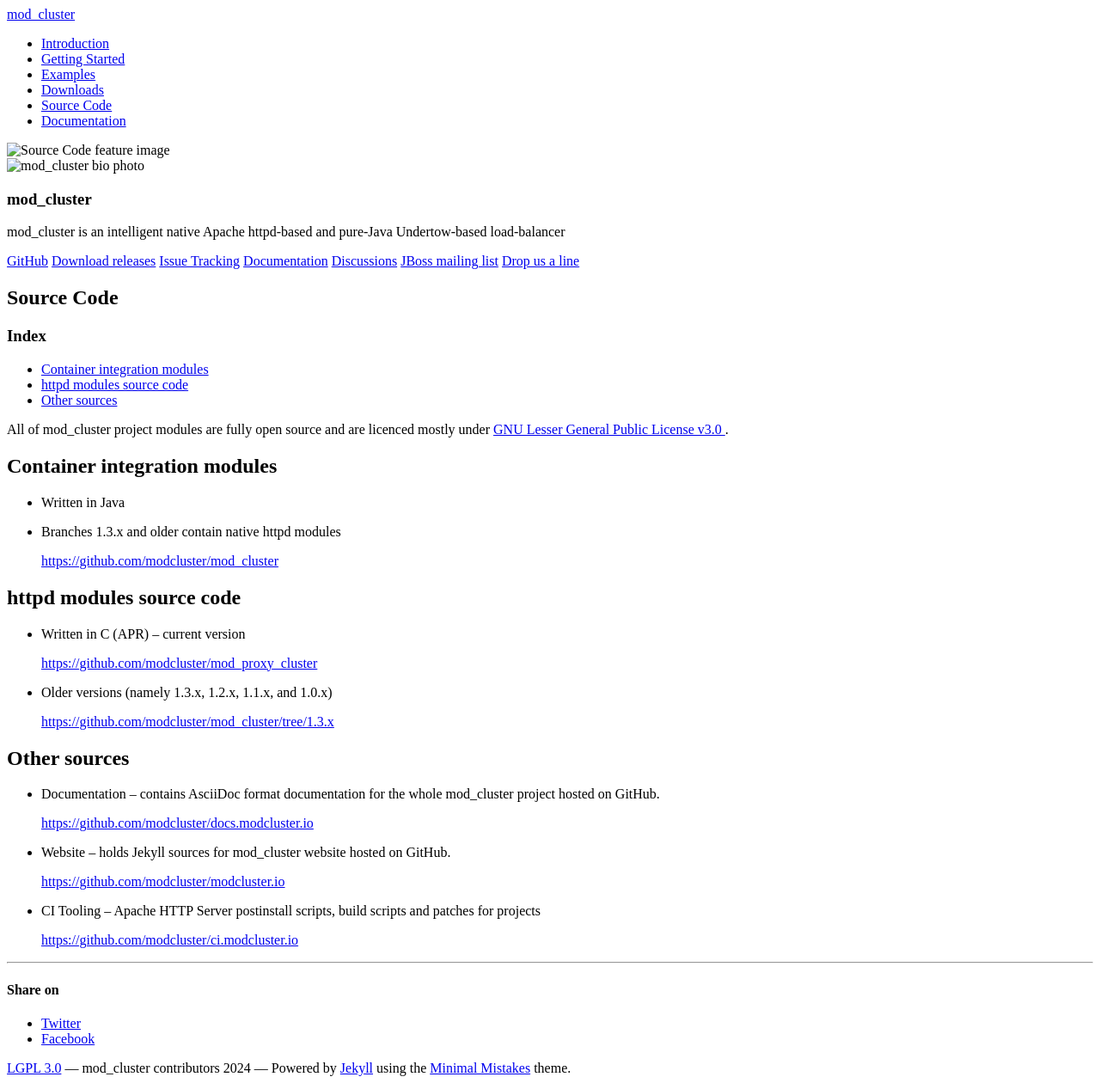
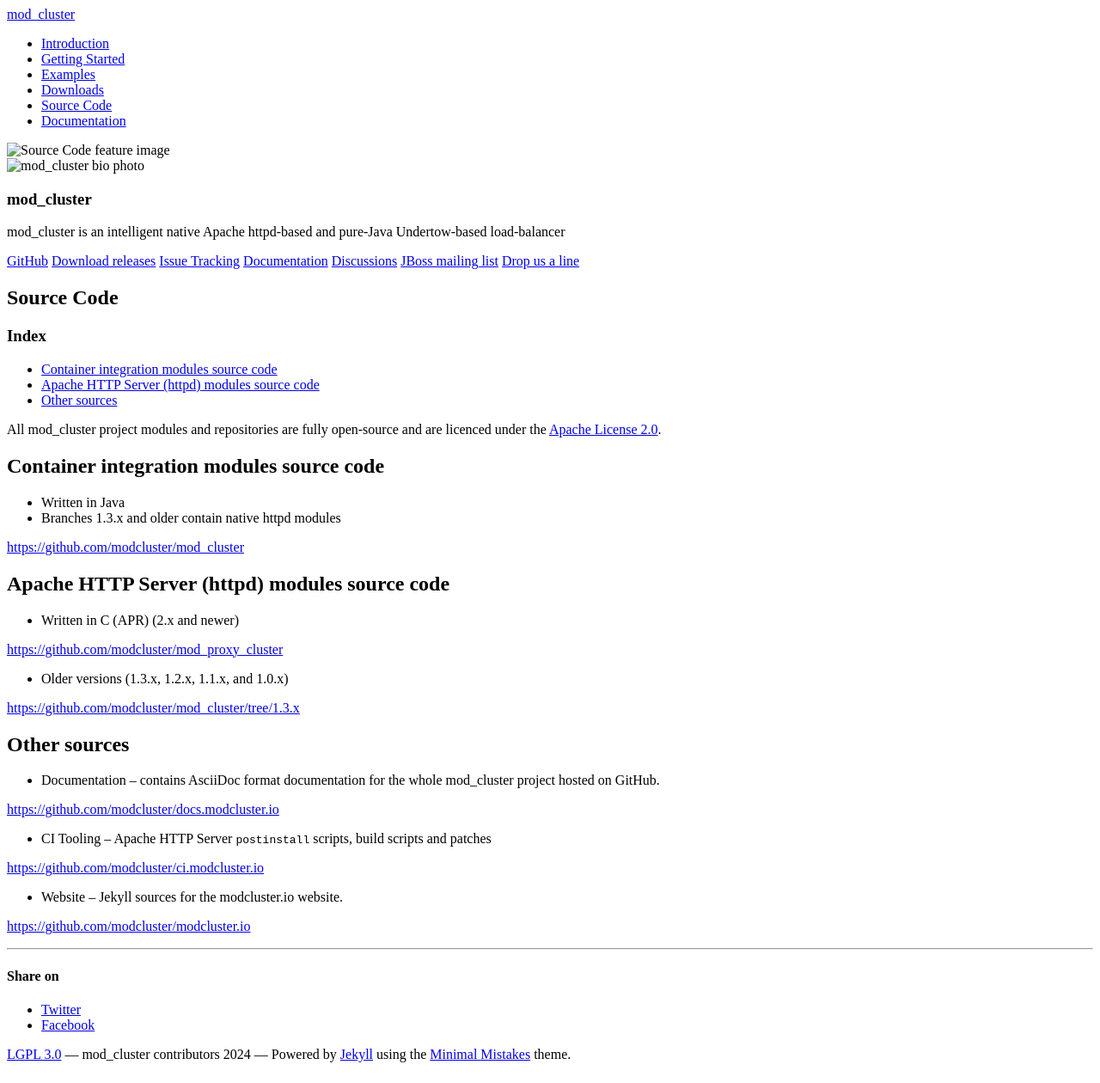
Before and after one commit to jajik/modcluster.io, a Jekyll site: the page built from source-code/index.md, in a window 1280 px wide. Shown: the whole page at 86% size. Built offline with Jekyll 4.4.1, drawn with Linux system fonts in a browser that asks for light colours.

Commit message:
MODCLUSTER-805 Change the mod_cluster project license to ASL 2.0

```diff
--- a/source-code/index.md
+++ b/source-code/index.md
@@ -8,37 +8,36 @@
 
 {% include _toc.html %}
 
-All of mod_cluster project modules are fully open source and are licenced
-mostly under [GNU Lesser General Public License v3.0
-](https://github.com/modcluster/mod_cluster/blob/master/LICENSE.txt).
+All mod_cluster project modules and repositories are fully open-source and are licenced
+under the [Apache License 2.0](https://www.apache.org/licenses/LICENSE-2.0).
 
-## Container integration modules
+## Container integration modules source code
 
 * Written in Java
 * Branches 1.3.x and older contain native httpd modules
 
-    [https://github.com/modcluster/mod_cluster](https://github.com/modcluster/mod_cluster)
+[https://github.com/modcluster/mod_cluster](https://github.com/modcluster/mod_cluster)
 
-## httpd modules source code
+## Apache HTTP Server (httpd) modules source code
 
-* Written in C (APR) -- current version
+* Written in C (APR) (2.x and newer)
 
-    [https://github.com/modcluster/mod_proxy_cluster](https://github.com/modcluster/mod_proxy_cluster)
+[https://github.com/modcluster/mod_proxy_cluster](https://github.com/modcluster/mod_proxy_cluster)
 
-* Older versions (namely 1.3.x, 1.2.x, 1.1.x, and 1.0.x)
+* Older versions (1.3.x, 1.2.x, 1.1.x, and 1.0.x)
 
-    [https://github.com/modcluster/mod_cluster/tree/1.3.x](https://github.com/modcluster/mod_cluster/tree/1.3.x)
+[https://github.com/modcluster/mod_cluster/tree/1.3.x](https://github.com/modcluster/mod_cluster/tree/1.3.x)
 
 ## Other sources
 
 * Documentation – contains AsciiDoc format documentation for the whole mod_cluster project hosted on GitHub.
 
-    [https://github.com/modcluster/docs.modcluster.io](https://github.com/modcluster/docs.modcluster.io)
+[https://github.com/modcluster/docs.modcluster.io](https://github.com/modcluster/docs.modcluster.io)
 
-* Website – holds Jekyll sources for mod_cluster website hosted on GitHub.
+* CI Tooling – Apache HTTP Server `postinstall` scripts, build scripts and patches
 
-    [https://github.com/modcluster/modcluster.io](https://github.com/modcluster/modcluster.io)
+[https://github.com/modcluster/ci.modcluster.io](https://github.com/modcluster/ci.modcluster.io)
 
-* CI Tooling – Apache HTTP Server postinstall scripts, build scripts and patches for projects
+* Website – Jekyll sources for the modcluster.io website.
 
-    [https://github.com/modcluster/ci.modcluster.io](https://github.com/modcluster/ci.modcluster.io)
+[https://github.com/modcluster/modcluster.io](https://github.com/modcluster/modcluster.io)
```
